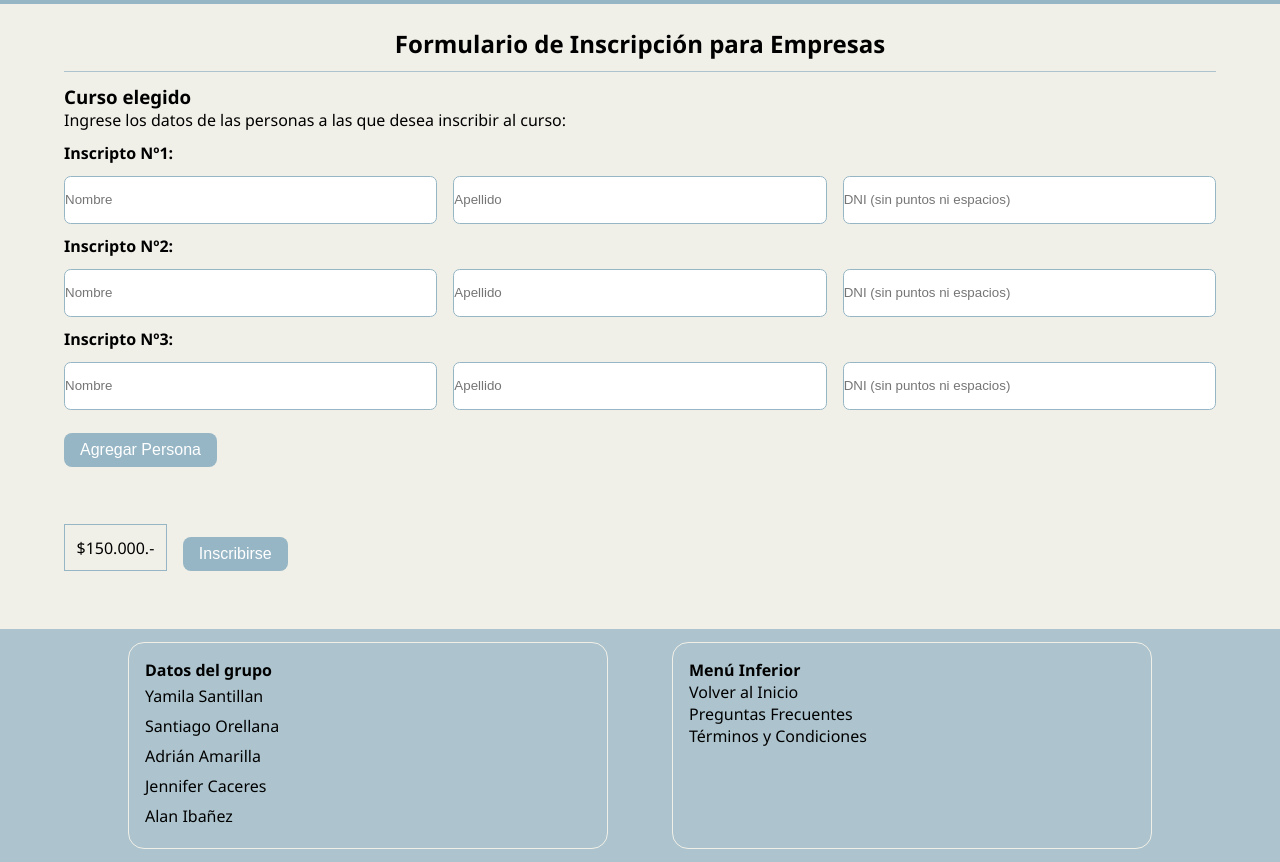
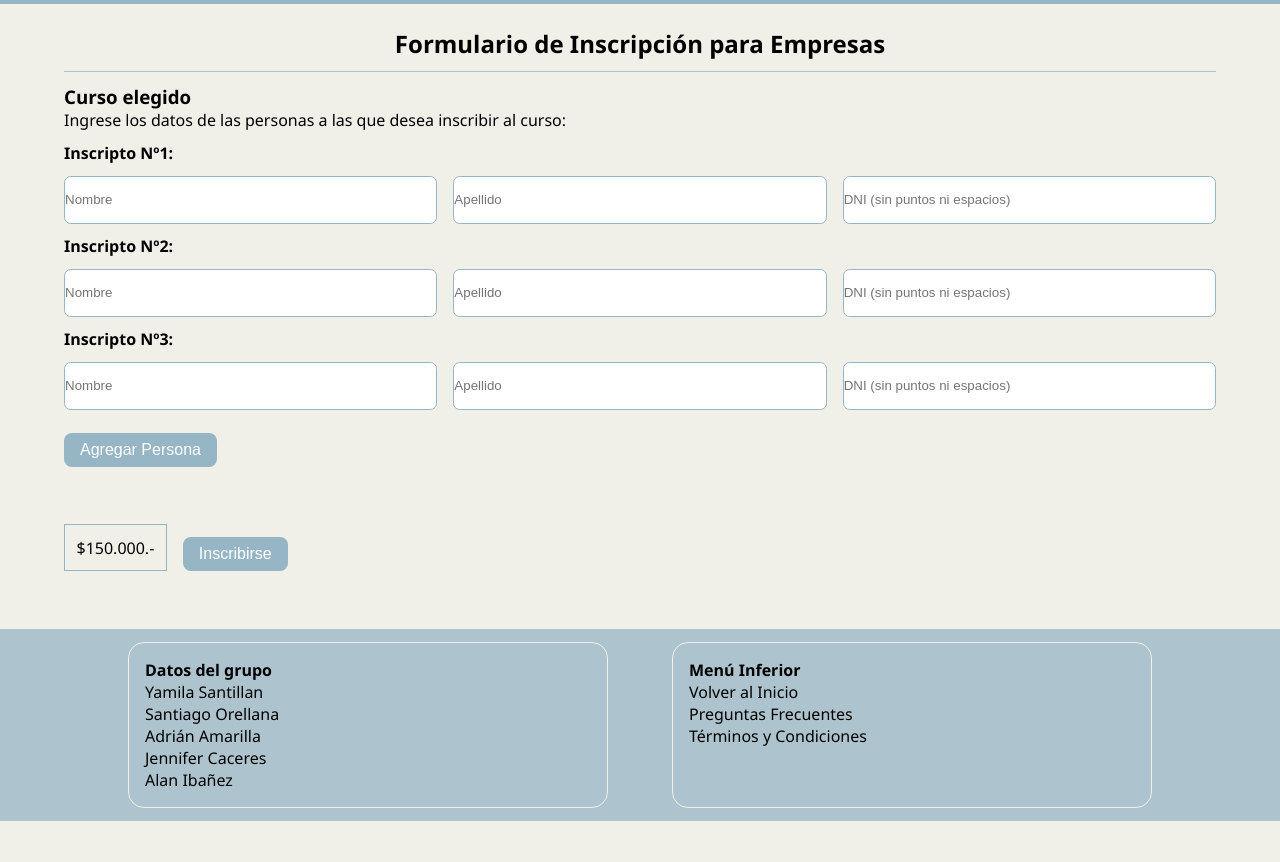
Before and after one commit to SantiiNahuel7/TPIntegradorPW1, a plain HTML site: page html/formEmpresas.html in a window 1280 px wide. Shown: the part 134-996 px from the top of the page. After the commit the page ends 955 px from the top, so only its background shows below. Drawn offline with Linux system fonts and the light colour scheme.

Commit message:
correccion footer formEmpresas.css

```diff
--- a/css/formEmpresas.css
+++ b/css/formEmpresas.css
@@ -112,11 +112,7 @@ footer {
 }
 
 .footer__group ul {
-    display: flex;
-    flex-direction: column;
-    gap: 0.5em;
     list-style-type: none;
-    margin: 1% auto;
 }
 
 .footer__menu a {
```
